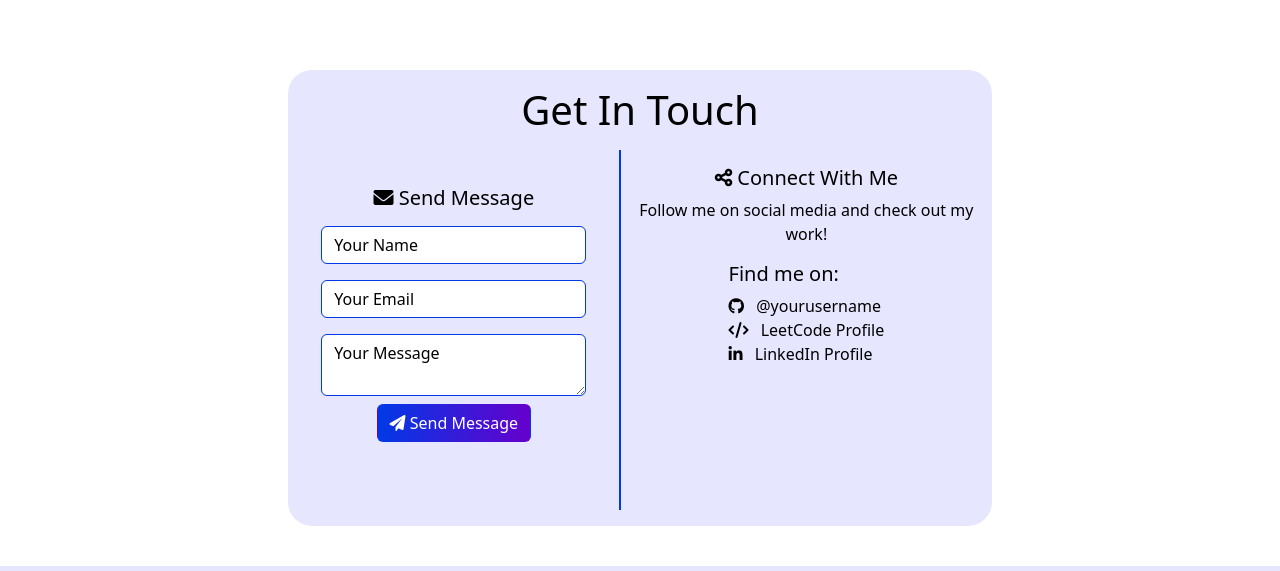
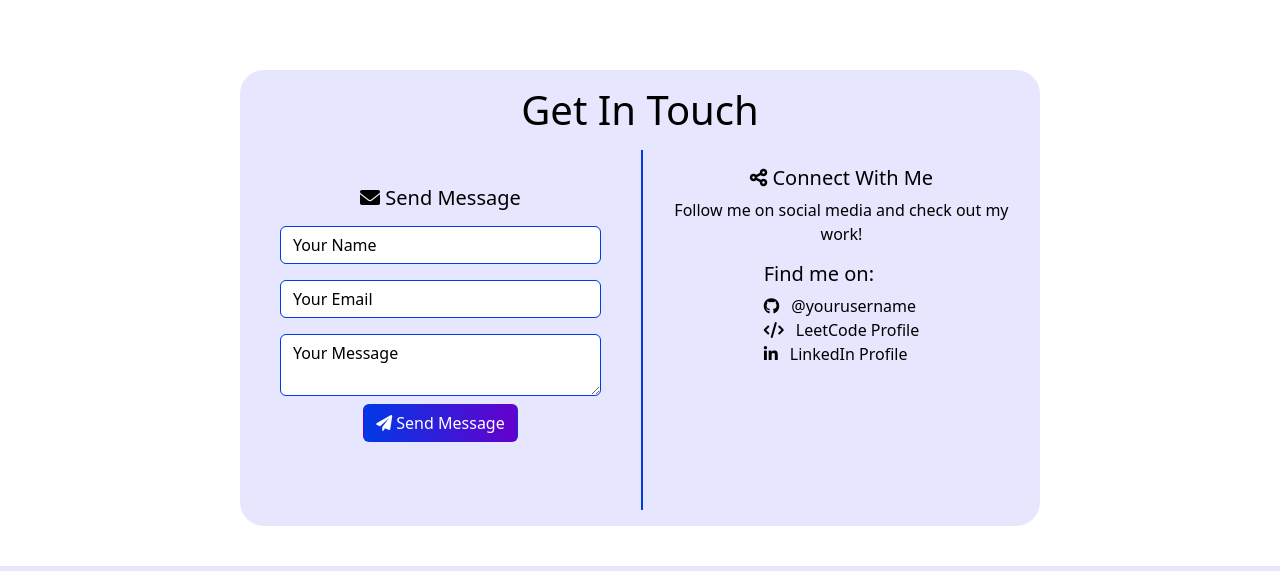
Before and after one commit to alpha-coder13/MyPortfolio, a plain HTML site: page index.html in a window 1280 px wide. Shown: the part 1359-1930 px from the top of the page. Drawn offline with nearby package versions, Linux system fonts and the light colour scheme; no server answers.

Commit message:
css for request

```diff
--- a/css/main.css
+++ b/css/main.css
@@ -105,6 +105,9 @@ body {
     padding: 2vh 3vw;
     transition: all 0.4s ease-in-out;
     /* font-size: 2vh; */
+}
+.inner-container-contact{
+    width: 60vw;
 }
 
 .about-image {
@@ -307,6 +310,9 @@ body {
         height: 30vh;
     }
 
+    .inner-container-contact{
+        width: 80vw;
+    }
 }
 
 .modal {
--- a/index.html
+++ b/index.html
@@ -81,7 +81,7 @@
     <!-- <div class="section-about"> -->
     <!-- <h1 class="font-color hero-intro-head">Contact Me</h1> -->
     <div class="section-contact">
-        <div class="hero-bg font-color d-flex flex-column py-3 px-3" style="border-radius: 1.5rem;">
+        <div class="hero-bg font-color d-flex flex-column py-3 px-3 inner-container-contact" style="border-radius: 1.5rem;">
             <h1 class="main-title" style="text-align: center;">Get In Touch</h1>
 
             <div class="d-flex mt-2 gtch">
```
